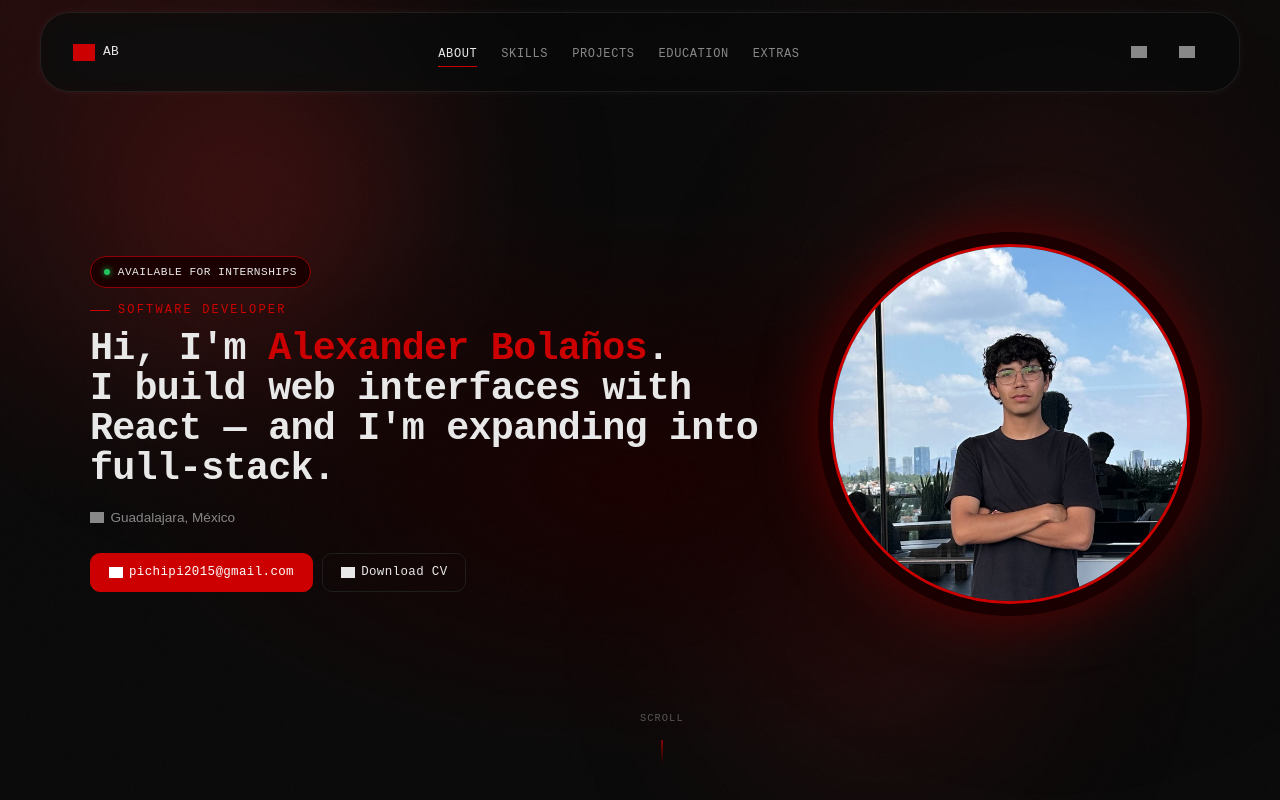
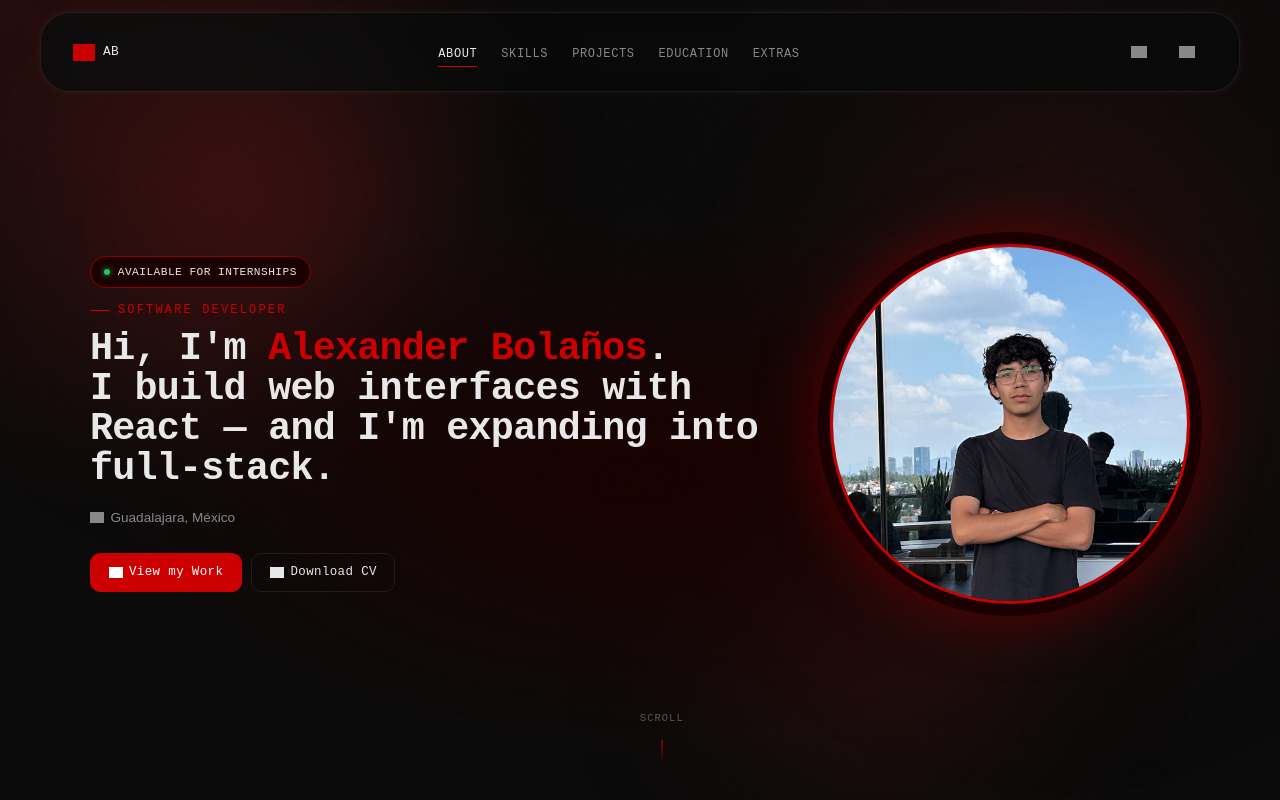
Before and after one commit to Alexander777444/portafolio-alexander-react, a React (Vite) app: page / in a window 1280 px wide. Shown: the top 800 px of the page. Built offline with nearby package versions, Linux system fonts and the light colour scheme; grey boxes are pictures that could not be loaded.

Commit message:
Modificacion en el apartado del Hero, se agrego el boton VIEW MY WORK

```diff
--- a/src/components/Hero.jsx
+++ b/src/components/Hero.jsx
@@ -27,9 +27,9 @@ function Hero() {
           Guadalajara, México
         </p>
         <div className={styles.heroBotones}>
-          <a href="mailto:pichipi2015@gmail.com" className="btn btn-primario">
+          <a href="#proyectos" className="btn btn-primario">
             <span className="icon icon--envelope icon--sm" aria-hidden="true"></span>
-            pichipi2015@gmail.com
+            View my Work
           </a>
           <a href="/Assets/CV_VERSION1.2.pdf" download="CV_Alexander_Bolanos.pdf" className="btn btn-contorno" id="cvBtn" aria-label="Download résumé (PDF)">
             <span className="icon icon--file-pdf icon--sm" aria-hidden="true"></span>
```
